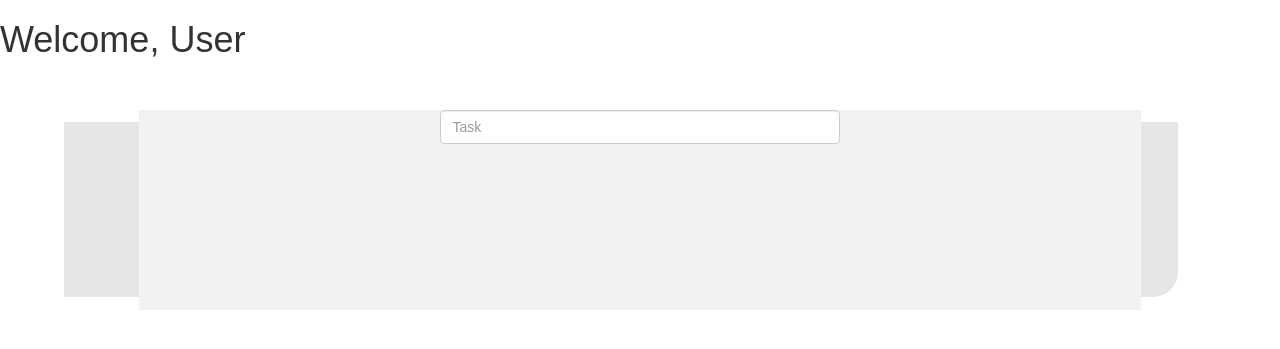
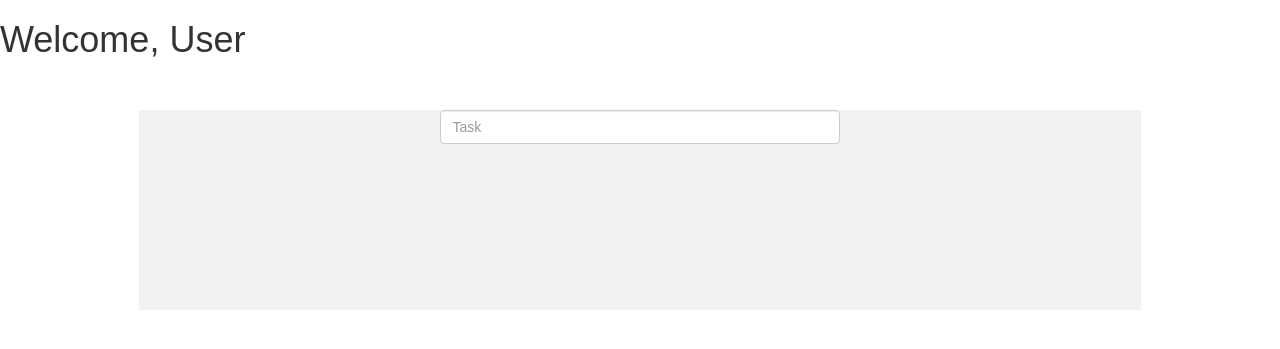
Before and after one commit to rzane/RESTful_to_do, a Flask app: page / in a window 1280 px wide. Shown: the top 349 px of the page. Run offline with Flask 2, Linux system fonts and the light colour scheme; data that the repository does not hold is empty; style sheets or scripts are compiled from the project's sources; parts of the project's set-up code (start-up, migrations or seed data) failed here and were passed over; some libraries are stand-ins or nearby versions; some web fonts are replaced.

Commit message:
updated organization of react state flow

```diff
--- a/frontend/app.js
+++ b/frontend/app.js
@@ -1,14 +1,14 @@
 var React = require('react');
 var ReactDOM = require('react-dom');
 
-class TaskList extends React.Component {
+class Root extends React.Component {
   constructor() {
     super()
 
     this.state = {
       tasks: null,
-        childVisible: false,
-        showCompleted: false
+      value: '',
+      childVisible: false
     };
   }
 
@@ -26,7 +26,8 @@ class TaskList extends React.Component {
 
   addTask(event) {
     event.preventDefault();
-      let name = this.refs.name.value;
+    var name = this.state.value
+    console.log(name)
     if (name == '') {
       alert('you must write something')
     } else {
@@ -40,14 +41,18 @@ class TaskList extends React.Component {
         body: JSON.stringify({
           name: name
         })
+      }).then((data) => {
+          return data.json()
         })
-        this.refs.name.value = '';
+        .then((json) => {
           this.setState({
-        childVisible: false
-        });
-        this.componentDidMount();
+            childVisible: false,
+            tasks: json.tasks,
+
+          })
+
+      })
     }
-
   }
 
   removeTask(event) {
@@ -78,42 +83,35 @@ class TaskList extends React.Component {
     this.componentDidMount();
   }
 
-
-    onChange() {
+  onChange(event) {
+    console.log(this.state.value)
     var counter = document.getElementById('task-name-form').value
     if (counter.length > 0 ) {
       this.setState({
-        childVisible: true
+        childVisible: true,
+        value: event.target.value
       });
     } else {
       this.setState({
-          childVisible: false
+        childVisible: false,
+        value: event.target.value
       });
     }
   }
 
-    showCompleted() {
-      this.setState({ showCompleted: !this.state.showCompleted });
-    }
-
-
-    renderTaskList() {
+    render() {
       if (this.state.tasks) {
         return (
-              <div className='wrapper'>
-                <div className={this.state.showCompleted ? "completed" : "completed-shown"} onClick={this.showCompleted.bind(this)}>
-
-                </div>
-
-                <div className='wrapper-form'>
-                  <form action="" onSubmit={this.addTask.bind(this)} >
-                    <input type='text' ref ="name" name='task' id='task-name-form' placeholder="Task" onChange={this.onChange.bind(this)} className='form-control' autoComplete="off"  / > <br/>
-                    {this.state.childVisible ? <Task_description />: null}
-                  </form>
-                </div>
-                <div className='wrapper-list'>
-                  <ul className='list' > {this.state.tasks.map((task, i) => <Task key={i} task={task.name} id={task.id} onCompleteClick={this.completeTask.bind(this, task.id)} onDeleteClick={this.removeTask.bind(this, task.id)} /> )} </ul>
-                </div>
+          <div className='root-wrapper'>
+            <TaskList
+              tasks={this.state.tasks}
+              onCompleteTask={this.completeTask.bind(this)}
+              onDeleteTask={this.removeTask.bind(this)}
+              addTask={this.addTask.bind(this)}
+              onChange={this.onChange.bind(this)}
+              childVisible={this.state.childVisible}
+              value={this.state.value}
+            />
 
           </div>
         )
@@ -121,15 +119,23 @@ class TaskList extends React.Component {
       return <p className='loading' > Loading tasks... </p>
     }
 
+}
+class TaskList extends React.Component {
+
   render() {
     return (
-              <div >
-              {
-                this.renderTaskList()
+        <div className='task-wrapper'>
+          <div className='wrapper-form'>
+            <Task_form onSubmit={this.props.addTask} onChange={this.props.onChange} childVisible={this.props.childVisible} />
+          </div>
+          <div className='wrapper-list'>
+            <ul className='list' > {this.props.tasks.map((task, i) => <Task key={i} task={task.name} id={task.id}  /> )} </ul>
+          </div>
+
+        </div>
+    )
   }
-              </div>
-            );
-          }
+
 }
 
 class Task extends React.Component {
@@ -140,8 +146,8 @@ class Task extends React.Component {
         <li className='task'>
           <ul className='nested-task-list'>
             <li className='nested-task-list-name'><p className='task-list-name'> {this.props.task}</p></li>
-            <li className='nested-task-list-complete'><span className='complete' onClick={this.props.onCompleteClick}><span className='glyphicon glyphicon-ok glyphicon-large'></span></span></li>
-            <li className='nested-task-list-button'><span className='remove' onClick={this.props.onDeleteClick}><span className='glyphicon glyphicon-remove glyphicon-large'></span></span></li>
+            <li className='nested-task-list-complete'><span className='complete' onClick={this.props.completeTask}><span className='glyphicon glyphicon-ok glyphicon-large'></span></span></li>
+            <li className='nested-task-list-button'><span className='remove' onClick={this.props.removeTask}><span className='glyphicon glyphicon-remove glyphicon-large'></span></span></li>
           </ul>
         </li>
       </div>
@@ -149,10 +155,22 @@ class Task extends React.Component {
   }
 }
 
+class Task_form extends React.Component {
+
+  render() {
+    return (
+      <form action="" onSubmit={this.props.onSubmit} >
+        <input type='text' value={this.props.value} name='task' id='task-name-form' placeholder="Task" onChange={this.props.onChange} className='form-control' autoComplete="off"  / > <br/>
+        {this.props.childVisible ? <Task_description />: null}
+      </form>
+    )
+  }
+}
+
 
 class Task_description extends React.Component {
   render() {
-    return <textarea id='task-description-form' className='form-control' type='text' ref='description' placeholder='Description' / >
+    return <textarea id='task-description-form' className='form-control' type='text' placeholder='Description' / >
   }
 }
 
@@ -160,10 +178,11 @@ class Completed extends React.Component {
   render() {
     return (
       <div className='completed'>
-        <p> yo </p>
+
       </div>
     )
   }
 }
 
-ReactDOM.render( <TaskList / > , document.getElementById('root'));
+
+ReactDOM.render( <Root / > , document.getElementById('root'));
--- a/python_todo/static/css/custom.css
+++ b/python_todo/static/css/custom.css
@@ -2,7 +2,7 @@ body {
   font-family: 'Muli', sans-serif;
 }
 
-.wrapper {
+.task-wrapper {
   width: 90%;
   margin: 0 auto;
   margin-top: 50px;
@@ -33,18 +33,6 @@ body {
   float: right;
   margin-right: 5.6%;
   border-radius: 0 2px 25px 0;
-}
-
-.completed-shown {
-  background-color: #e6e6e6;
-  width: 87%;
-  height: 175px;
-  margin-bottom: -150px;
-  margin-top: 1%;
-  float: right;
-  margin-right: 5.6%;
-  border-radius: 0 2px 25px 0;
-  position: absolute;
 }
 
 .completed:hover {
```
Lines whose indentation alone changed are shown as unchanged.
